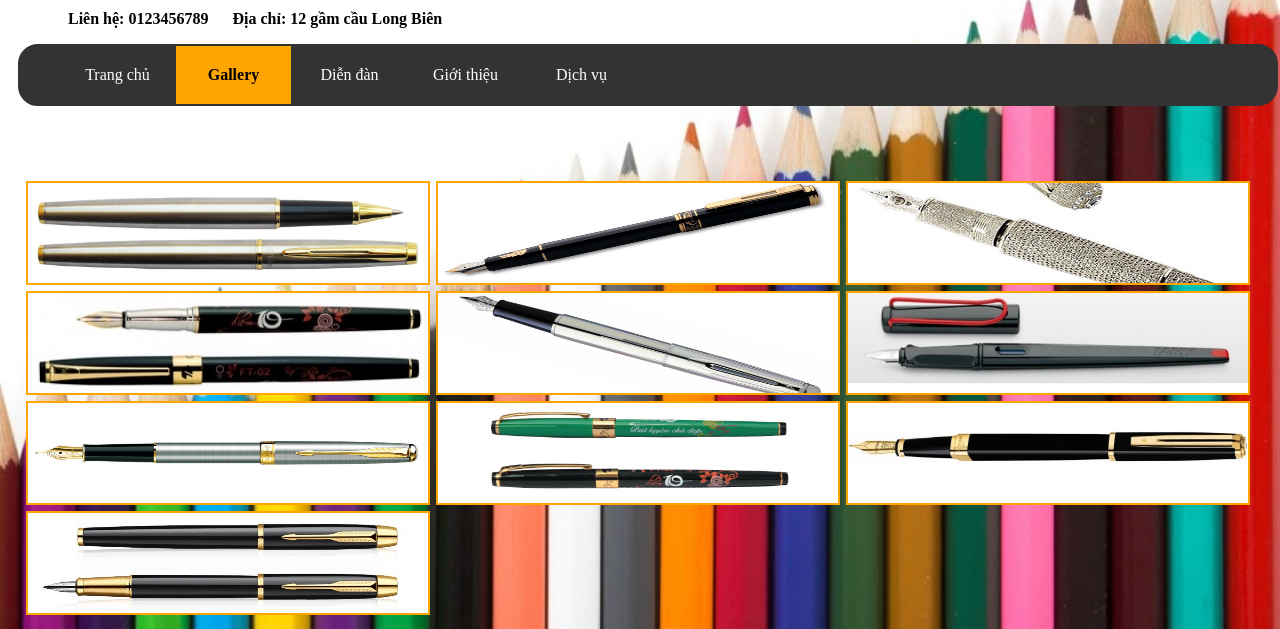
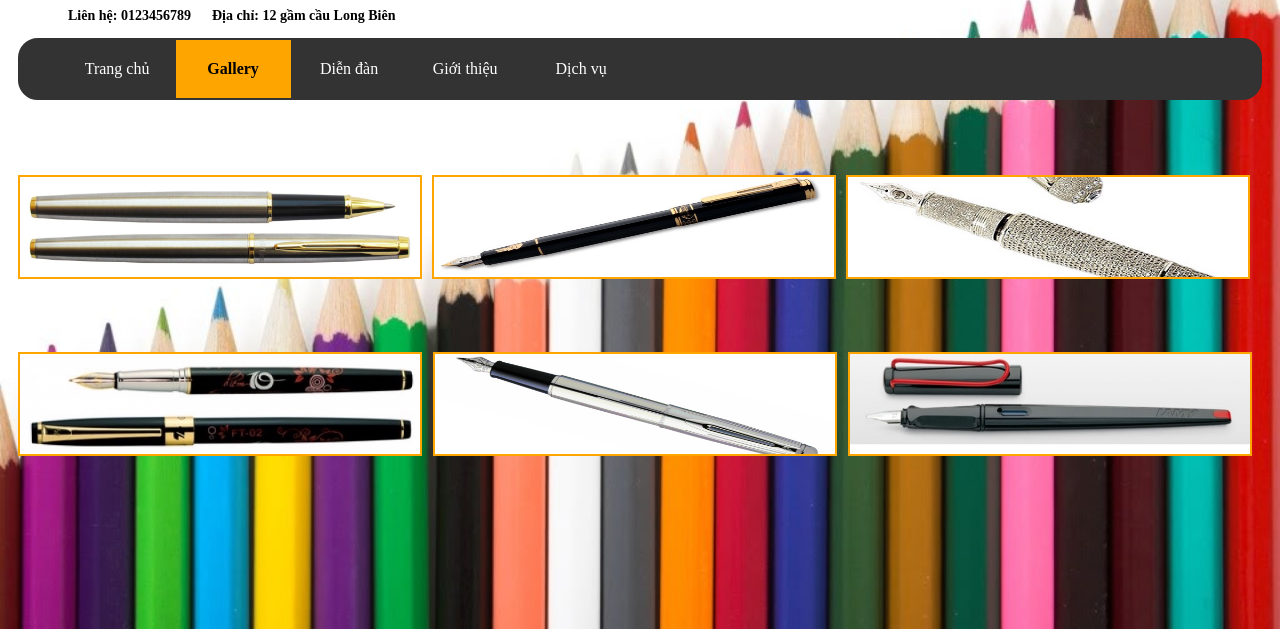
Before and after one commit to maithetam/maithetam.github.io, a plain HTML site: page Link-Image/Thực hành Link+Image/gallery.html in a window 1280 px wide. Shown: the part 171-800 px from the top of the page. Drawn offline with Linux system fonts and the light colour scheme.

Commit message:
Animation
them 1 số

```diff
--- a/Link-Image/CSS/gallery.css
+++ b/Link-Image/CSS/gallery.css
@@ -2,10 +2,46 @@
 	border: 2px solid orange;
 	width: 400px;
 	height: 100px;
-	float: left;
 	margin: 3px;
+	transition: all 0.5s linear;
 }
 .i05 img:hover {
-	transform: scale(1.5,1.5);}
+	transform: translate(0,-10px);
+	box-shadow: 0 5px 5px 0 #333;}
+.but2 img:hover {
+	transform: scale(1.5);
+	opacity: 0.7;
+}
 .i05 {max-width: 1250px;
 	margin: 0 auto;}
+.i05 img {margin-bottom: 70px ;
+	vertical-align: middle;}
+.but2 {max-width: 1250px;
+	margin: 0 auto;
+}
+.but2 img {
+	display: inline;
+	border: 2px solid orange;
+	width: 400px;
+	height: 100px;
+	margin: 3px;
+	transition: all 0.5s linear;}
+.dong2 {
+	height: 110px;
+	width: 410px;
+	overflow: hidden;
+	float: left;
+	margin-right: 5px;}
+p {
+	font-size: 14px;}
+#tacgia {right: 20px;
+	bottom: 10px;
+	position: absolute;
+	animation: tên11 10s ease infinite;}
+@keyframes tên11 {
+	0% {color: white; bottom:10px; right: 20px;}
+	25% {color: transparent; bottom: 10px; right:500px ; }
+	75% {color: transparent; bottom: 10px; right: 0;}
+	100% {color: white; bottom: 10px; right: 20px;}
+
+}
--- a/Link-Image/CSS/linkimage.css
+++ b/Link-Image/CSS/linkimage.css
@@ -3,7 +3,7 @@ body {
 	background-repeat: no-repeat;
 	background-size: cover;
 	background-attachment: fixed;
-	width: 100%;
+	max-width: 99%;
 }
 a:link {color: black; text-decoration: none;}
 a:visited {color: black;text-decoration: none;}
@@ -48,11 +48,10 @@ ul {
 	overflow: hidden ;
 	margin: auto;
 	width: 95%;
-	text-align: center;
 	background-color: #333;
 	border-radius: 20px;
 	border: 2px solid #333;
-	max-width: 1250px;}
+}
 li {float: left;
 	border-right: 1px solid #333;}
 li a{display: block;
--- a/Link-Image/Thực hành Link+Image/gallery.html
+++ b/Link-Image/Thực hành Link+Image/gallery.html
@@ -23,13 +23,21 @@
 	<img src="../Img/Bút máy/but-allan.jpg" alt="bút Allan" title="bút Allan"/>
 	<img src="../Img/Bút máy/but-crocodile.jpg" alt="bút Crocodile" title="bút Crocodile"/>
 	<img src="../Img/Bút máy/but-diamante.jpg" alt="bút Diamante" title="bút Diamante"/>
-	<img src="../Img/Bút máy/but-doraemon.jpg" alt="bút Doraemon" title="bút Doraemon"/>
-	<img src="../Img/Bút máy/but-hemisphere.jpg" alt="bút Hemisphere" title="bút Hemisphere"/>
-	<img src="../Img/Bút máy/but-may-lamy.jpg" alt="bút Lamy" title="bút Lamy"/>
-	<img src="../Img/Bút máy/but-parker-sonnet.png" alt="bút Sonnet" title="bút Sonnet"/>
-	<img src="../Img/Bút máy/but-thien-long.jpg" alt="bút Thiên Long" title="bút Thiên Long"/>
-	<img src="../Img/Bút máy/but-waterman.jpg" alt="bút Waterman" title="bút Waterman"/>
-	<img id="parker" src="../Img/Bút máy/but-parker.jpg" alt="bút Parker" title="bút Parker"/>
+	</div>
+	<div class="but2">
+		<div class="dong2">
+			<img src="../Img/Bút máy/but-doraemon.jpg" alt="bút Doraemon" title="bút Doraemon"/>
+		</div>
+		<div class="dong2">
+			<img src="../Img/Bút máy/but-hemisphere.jpg" alt="bút Hemisphere" title="bút Hemisphere"/>
+		</div>
+		<div class="dong2">
+			<img src="../Img/Bút máy/but-may-lamy.jpg" alt="bút Lamy" title="bút Lamy"/>
+		</div>
+	<br style="clear: both"/>
+	</div>
+	<div id="tacgia">
+	<p>Created by Mai The Tam</p>
 	</div>
 	</body>
 </html>
```
